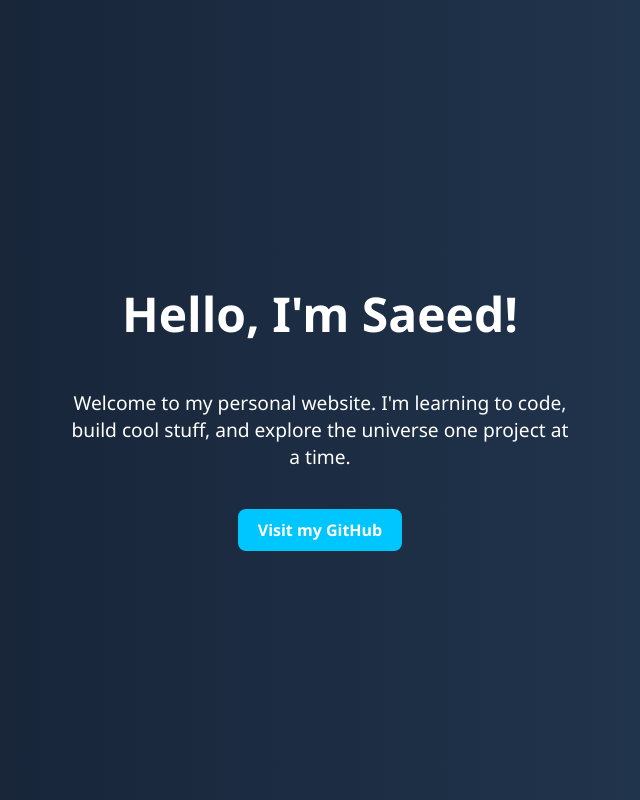
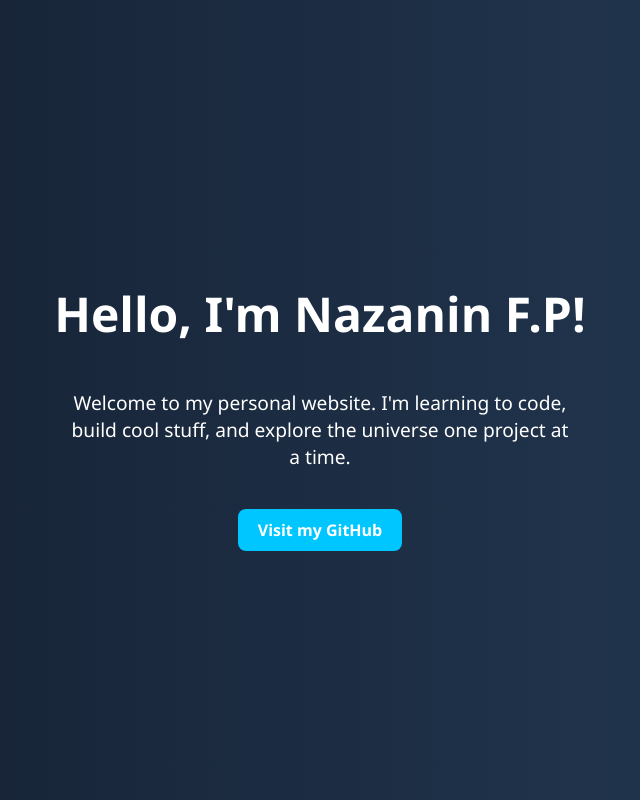
Before and after one commit to JoyFp/JoyFp.github.io, a plain HTML site: page index.html in a window 1280 px wide. Shown: the whole page, without its empty margins (320-960 px from the left). Drawn offline with Linux system fonts and the light colour scheme.

Commit message:
Update index.html

```diff
--- a/index.html
+++ b/index.html
@@ -45,7 +45,7 @@
   </style>
 </head>
 <body>
-  <h1>Hello, I'm Saeed!</h1>
+  <h1>Hello, I'm Nazanin F.P!</h1>
   <p>Welcome to my personal website. I'm learning to code, build cool stuff, and explore the universe one project at a time.</p>
   <a href="https://github.com/yourusername" target="_blank">Visit my GitHub</a>
 </body>
```
